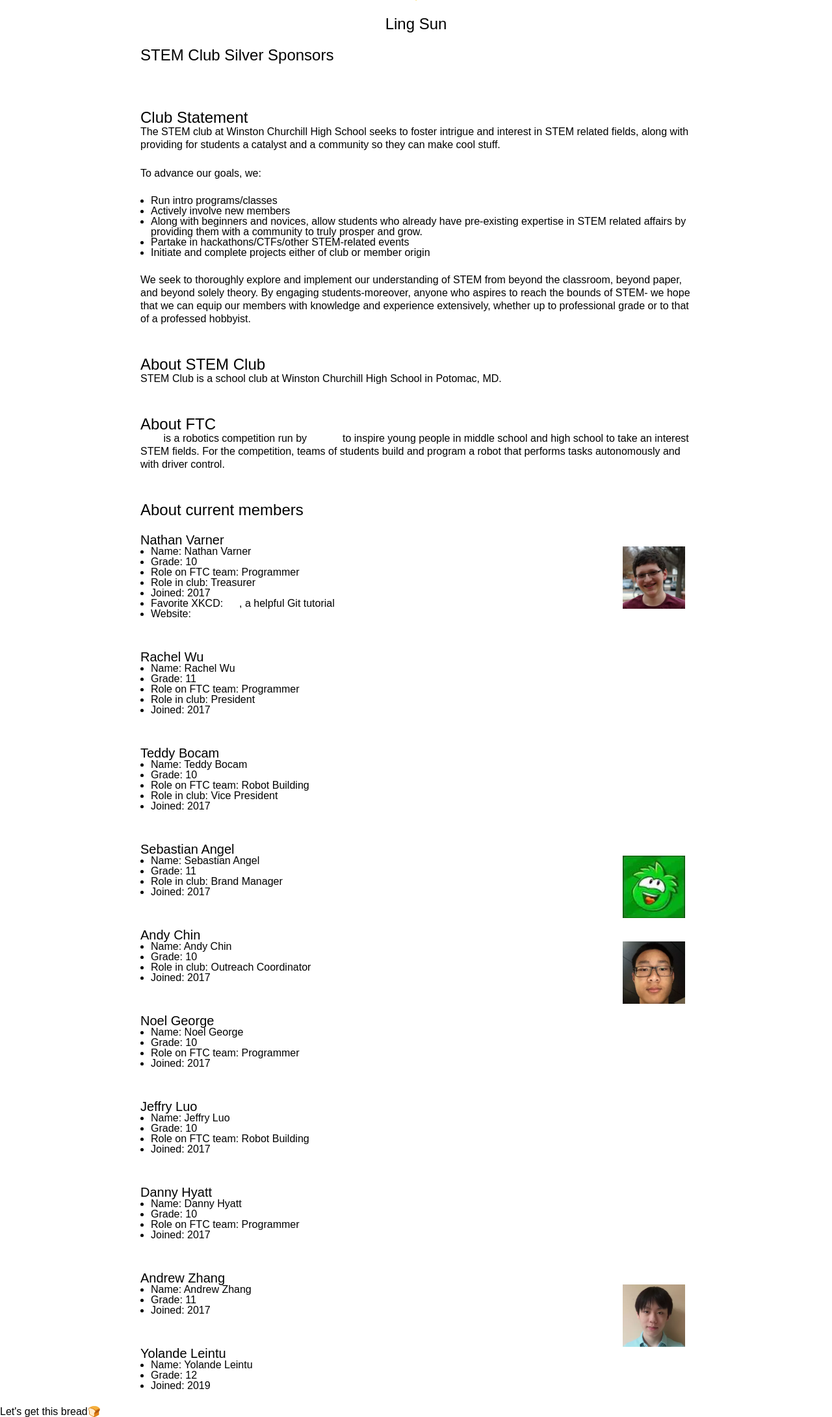
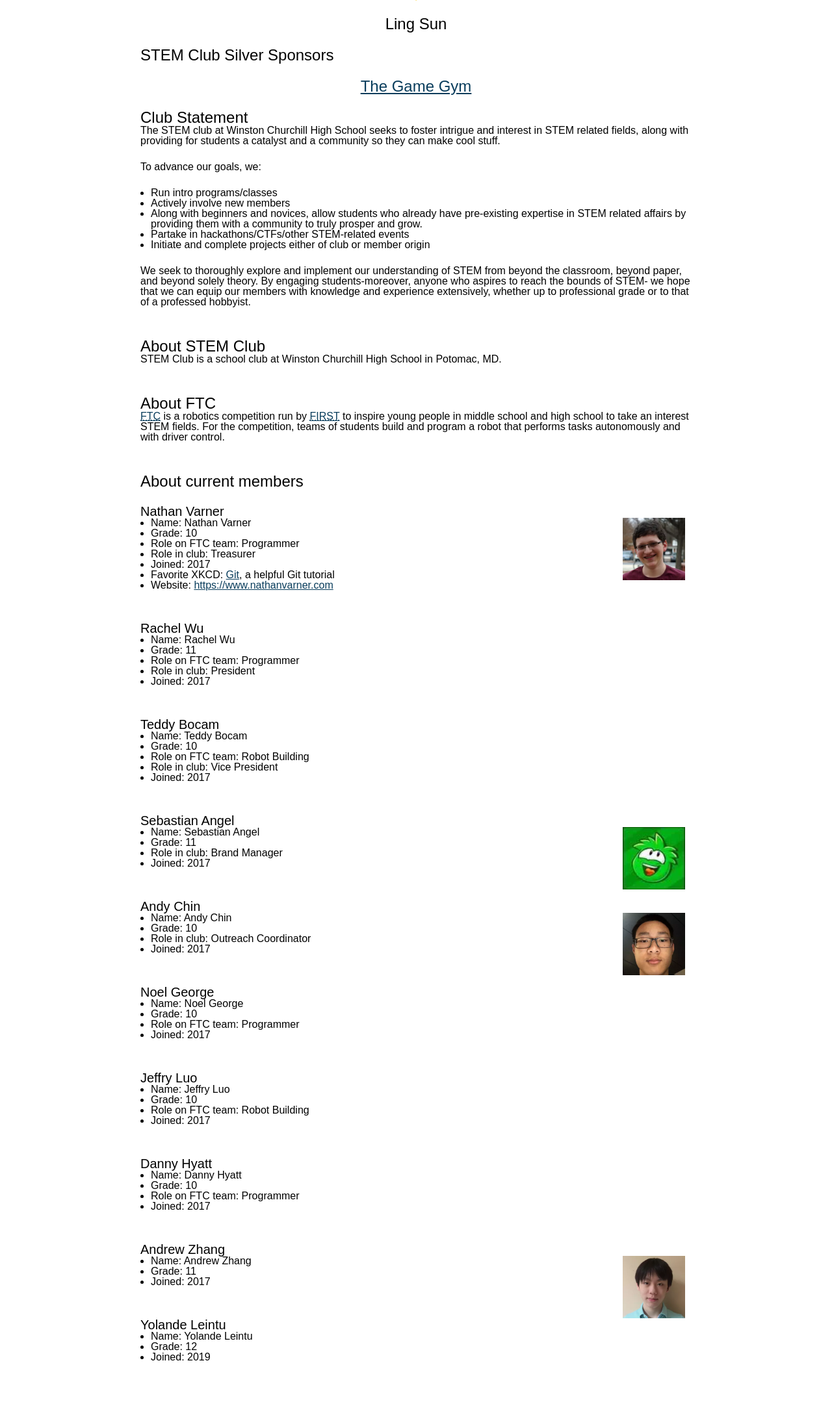
Before and after one commit to wchsstem/wchsstem.github.io, a PHP site: page / in a window 1280 px wide. Shown: the part 338-2519 px from the top of the page at 65% size. After the commit the page ends 2432 px from the top, so only its background shows below. Run offline with PHP 8.4, Linux system fonts and the light colour scheme; some web fonts are replaced.

Commit message:
Revert "make color of links white"
This reverts commit 5e21764daf511b3babb62b4f507baf26e09a151a

```diff
--- a/main.html
+++ b/main.html
@@ -167,5 +167,3 @@
         </li>
     </ul>
 </article>
-
-<span width="100%" style="align-contents: middle">Let's get this bread🍞</span>
--- a/style.css
+++ b/style.css
@@ -24,6 +24,7 @@ h1 {
     display: flex;
     white-space: nowrap;
 }
+
 h1 > a {
     text-decoration: none;
     color: inherit;
@@ -80,13 +81,11 @@ article {
 }
 
 p {
-    line-height: 1.25em;
     padding-bottom: 0.25in;
 }
 
 a {
-    /* color: #093d5c; */
-    color: #fff;
+    color: #093d5c;
 }
 
 .bullets {
```
